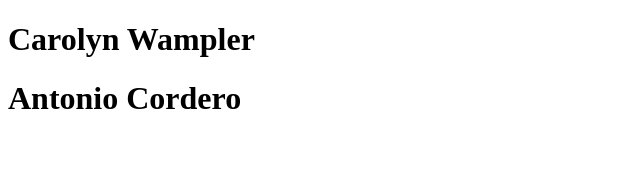
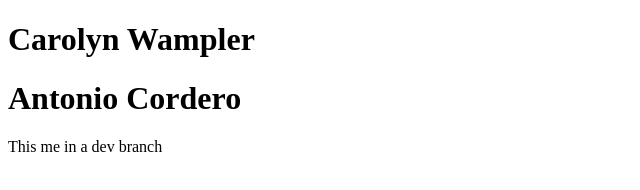
Before and after one commit to jacr777/teamgit, a plain HTML site: page index.html in a window 1280 px wide. Shown: the whole page, without its empty margins (0-640 px from the left). Drawn offline with Linux system fonts and the light colour scheme.

Commit message:
index_change

```diff
--- a/index.html
+++ b/index.html
@@ -11,6 +11,7 @@
 <body>
     <h1>Carolyn Wampler</h1>
     <h1>Antonio Cordero</h1>
+    <p>This me in a dev branch</p>
 </body>
 
 </html>
```
